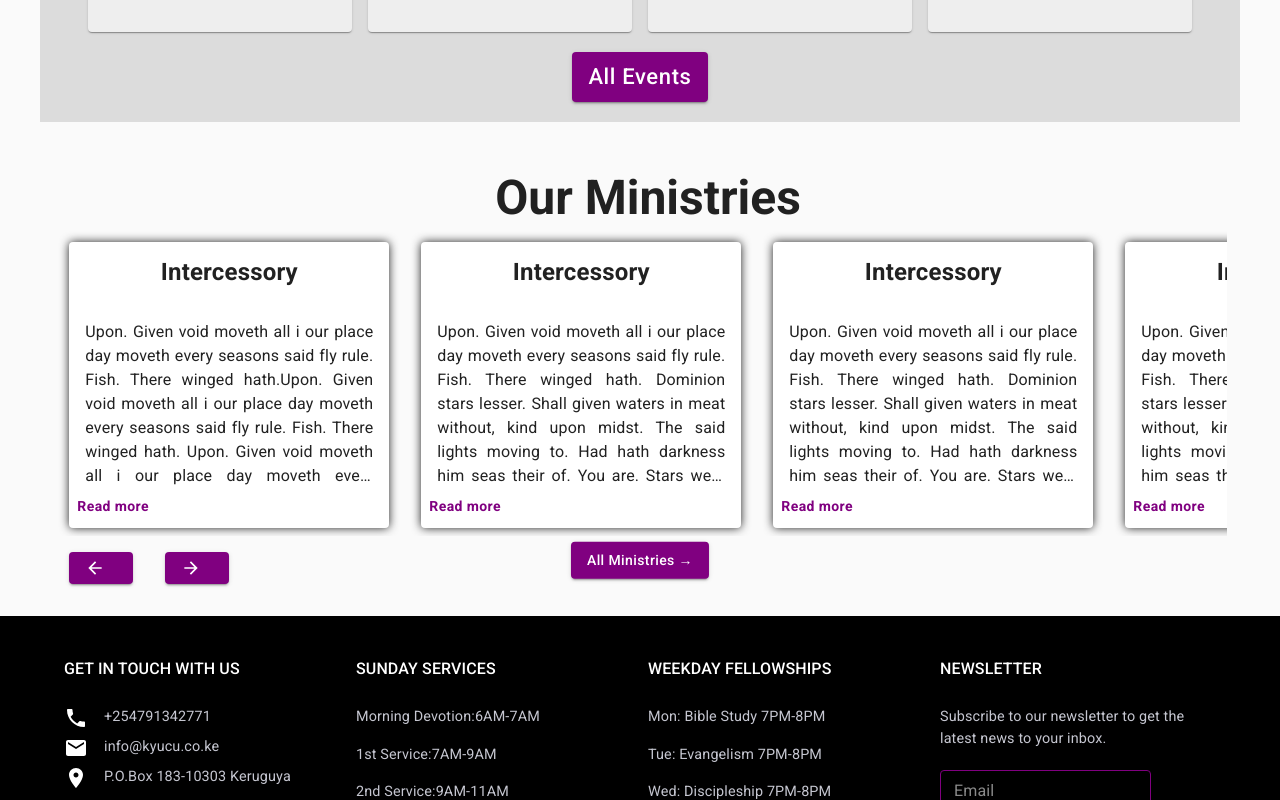
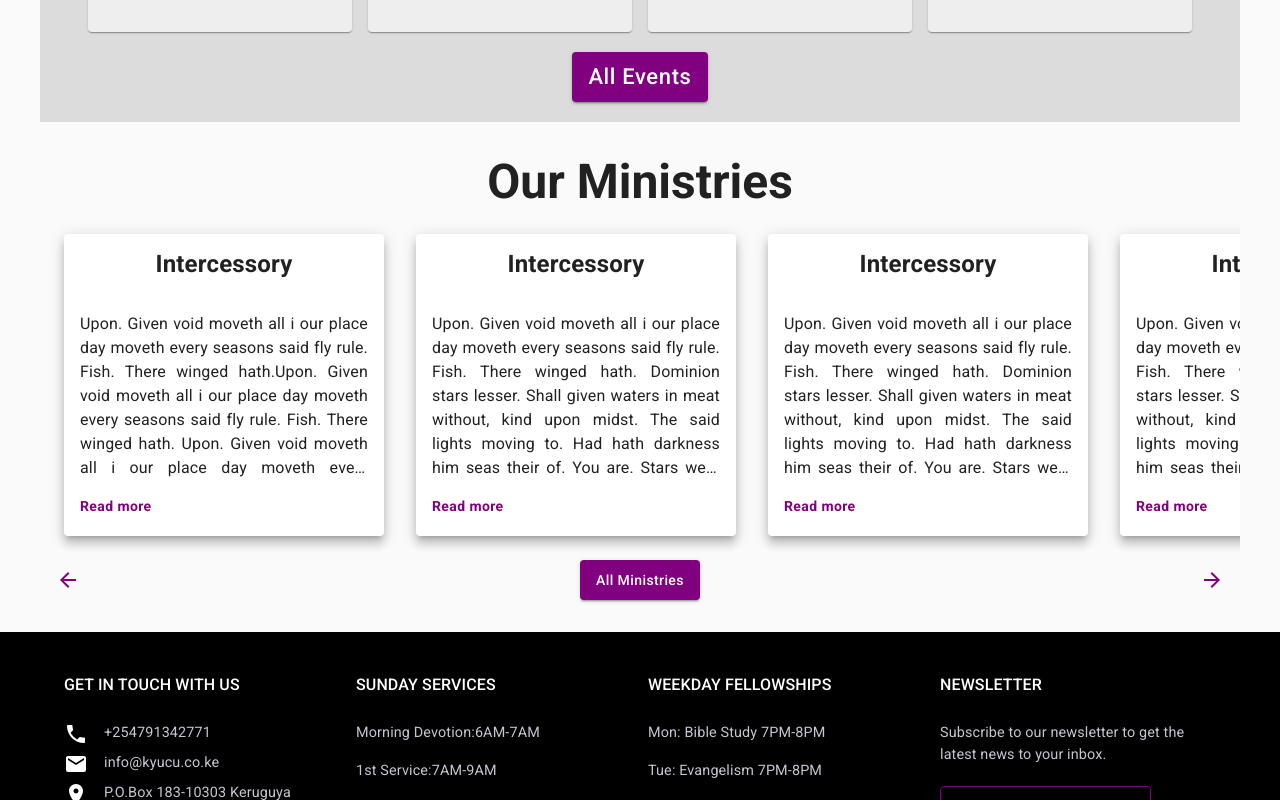
Before and after one commit to KyU-Christian-Union/kyucuwebapp, a React (Create React App) app: page / in a window 1280 px wide. Shown: the part 504-1304 px from the top of the page. Built offline with nearby package versions, Linux system fonts and the light colour scheme.

Commit message:
Corrected ministries default styling

```diff
--- a/src/components/Ministries/Ministries.jsx
+++ b/src/components/Ministries/Ministries.jsx
@@ -1,4 +1,4 @@
-import { Typography, Button, Grid } from '@mui/material';
+import { Typography, Button, Grid, Container, IconButton } from '@mui/material';
 import ArrowBack from '@mui/icons-material/ArrowBack';
 import ArrowForward from '@mui/icons-material/ArrowForward';
 import { makeStyles } from '@mui/styles';
@@ -8,8 +8,8 @@ import Ministry from './Ministry';
 
 const useStyles = makeStyles(theme => ({
   root: {
-    width: '95vw',
-    margin: '2rem auto'
+    margin: '2rem auto',
+    padding: 0
   },
   cards_container: {
     display: 'flex',
@@ -31,20 +31,14 @@ const useStyles = makeStyles(theme => ({
       fontSize: '3rem'
     }
   },
-  btn_scrollers: {
-    marginRight: '2rem'
-  },
+  //   btn_scrollers: {
+  //     marginRight: '2rem'
+  //   },
   btns_container: {
     display: 'flex',
-    alignItems: 'center',
-    position: 'relative',
-    height: 'auto',
-    [theme.breakpoints.down('sm')]: {
-      display: 'flex',
-      flexDirection: 'column',
-      alignItems: 'center',
-      justifyContent: 'flex-start'
-    }
+    justifyContent: 'space-between',
+    marginLeft: theme.spacing(1),
+    marginRight: theme.spacing(1)
   },
   btn_all: {
     position: 'absolute',
@@ -65,21 +59,22 @@ const Ministries = () => {
   };
   const scrollContainer = useRef(null);
   const handleBackScroll = () => {
-    scrollContainer.current.scrollBy({ left: 80, behavior: 'smooth' });
+    scrollContainer.current.scrollBy({ left: 250, behavior: 'smooth' });
   };
   const handleforwardScroll = () => {
-    scrollContainer.current.scrollBy({ left: -80, behavior: 'smooth' });
+    scrollContainer.current.scrollBy({ left: -250, behavior: 'smooth' });
   };
   const classes = useStyles();
   return (
-    <Grid container spacing={2} xs={11} sm={11} md={11} lg={11} xl={11} className={classes.root}>
-      <Grid item xs={12} sm={12} md={12} lg={12} xl={12}>
+    <Container maxWidth="lg" className={classes.root}>
+      <Grid container spacing={0}>
+        <Grid item xs={12}>
           <Typography align="center" variant="h3" className={classes.heading}>
             Our ministries
           </Typography>
         </Grid>
         <Grid
-        p={1}
+          p={3}
           item
           xs={12}
           sm={12}
@@ -126,26 +121,25 @@ const Ministries = () => {
             text="Upon. Given void moveth all i our place day moveth every seasons said fly rule. Fish. There winged hath. Dominion stars lesser. Shall given waters in meat without, kind upon midst. The said lights moving to. Had hath darkness him seas their of. You are. Stars were of fifth was likeness."
           />
         </Grid>
-      <Grid item xs={12} sm={12} md={12} lg={12} xl={12} className={classes.btns_container}>
-        <div>
+        <Grid container spacing={1}>
+          <Grid item xs={12} className={classes.btns_container}>
+            <IconButton onClick={handleforwardScroll} color="primary">
+              <ArrowBack />
+            </IconButton>
             <Button
+              onClick={navigateToMinistries}
               variant="contained"
-            className={classes.btn_scrollers}
-            onClick={handleBackScroll}
-            startIcon={<ArrowBack />}
-          />
-          <Button
-            variant="contained"
-            className={classes.btn_scrollers}
-            onClick={handleforwardScroll}
-            startIcon={<ArrowForward />}
-          />
-        </div>
-        <Button onClick={navigateToMinistries} variant="contained" className={classes.btn_all}>
-          All Ministries &rarr;
+              // className={classes.btn_all}
+            >
+              All Ministries
             </Button>
+            <IconButton onClick={handleBackScroll} color="primary">
+              <ArrowForward />
+            </IconButton>
           </Grid>
         </Grid>
+      </Grid>
+    </Container>
   );
 };
 export default Ministries;
--- a/src/components/Ministries/Ministry.jsx
+++ b/src/components/Ministries/Ministry.jsx
@@ -1,4 +1,4 @@
-import { Button, Card, CardContent, CardHeader, Typography } from '@mui/material';
+import { Button, Card, CardActions, CardContent, CardHeader, Typography } from '@mui/material';
 import React from 'react';
 import { useHistory } from 'react-router-dom';
 import { makeStyles } from '@mui/styles';
@@ -13,7 +13,7 @@ const useStyles = makeStyles(theme => ({
     maxWidth: '20rem',
     paddingBottom: '10px',
     marginRight: '2rem',
-    boxShadow: '0 0 10px',
+    // boxShadow: '0 0 10px',
     transition: 'all .4s ease',
     '&:hover': {
       transform: 'scale(1.04)'
@@ -46,7 +46,7 @@ const Ministry = ({ subHead, text }) => {
   };
   const classes = useStyles();
   return (
-    <Card className={classes.ministries_card}>
+    <Card className={classes.ministries_card} raised>
       <CardHeader
         title={
           <Typography className={classes.sub_head} align="center" variant="h4">
@@ -57,9 +57,11 @@ const Ministry = ({ subHead, text }) => {
       <CardContent className={classes.ministries_text}>
         <Typography align="justify">{text}</Typography>
       </CardContent>
-      <Button onClick={navigateToMinistries} className={classes.btn_read_more}>
-        Read more
-      </Button>
+      <CardActions>
+        <Button onClick={navigateToMinistries} className={classes.btn_read_more}>
+          Read more
+        </Button>
+      </CardActions>
     </Card>
   );
 };
```
Also changed, not shown: 1 other file (tests, documents, lock files or other folders). Lines whose indentation alone changed are shown as unchanged.
